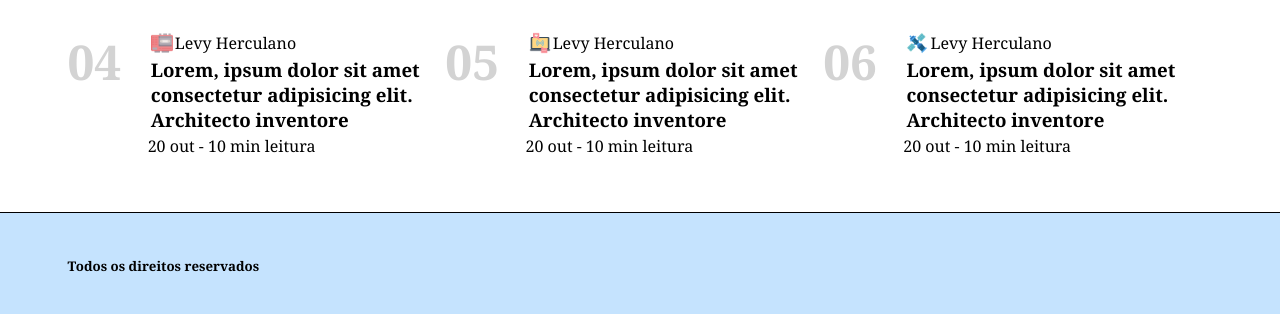
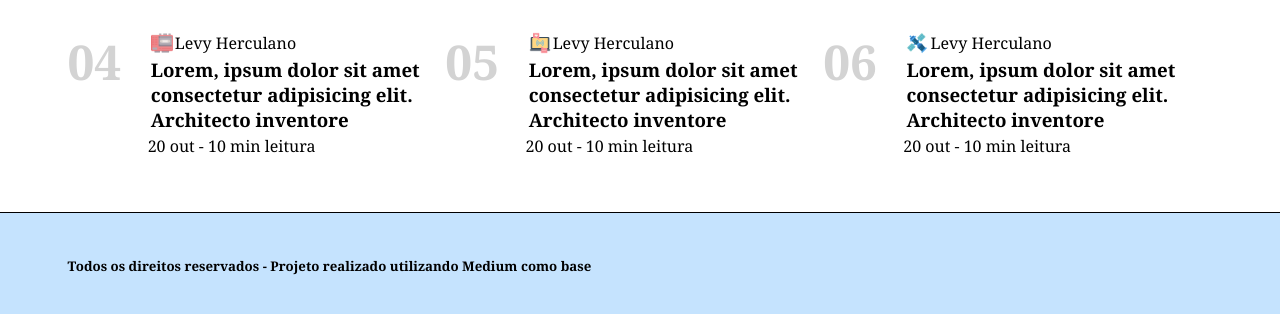
Before and after one commit to Levyherc/Testes-e-experimentos, a plain HTML site: page index.html in a window 1280 px wide. Shown: the part 708-1022 px from the top of the page. Drawn offline with Linux system fonts and the light colour scheme.

Commit message:
ajuste footer

```diff
--- a/index.html
+++ b/index.html
@@ -115,7 +115,7 @@
 <footer>
     <div id="rodape"><!--Início rodape -->
         <div class="container">
-            <h5>Todos os direitos reservados</h5>
+            <h5>Todos os direitos reservados - Projeto realizado utilizando Medium como base</h5>
         </div>
     </div><!--Fim rodapé -->
 </footer>
```
